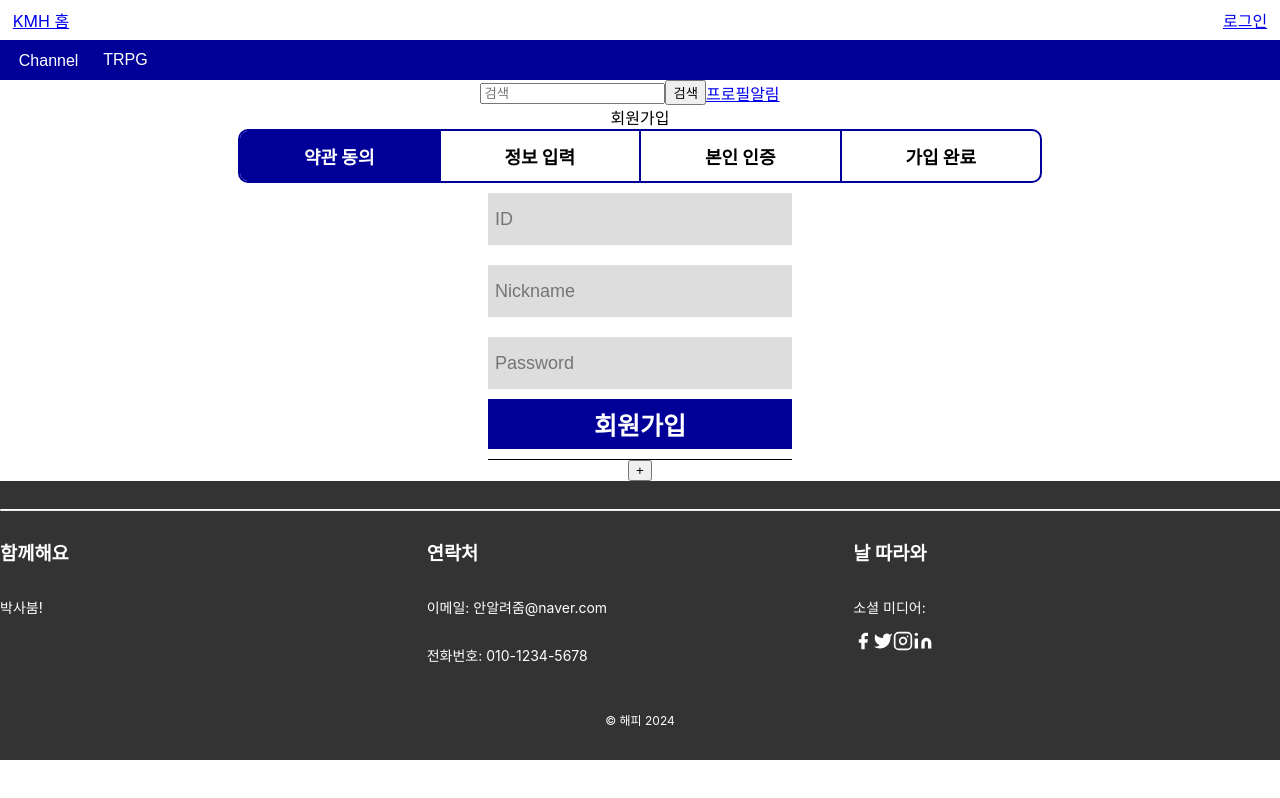
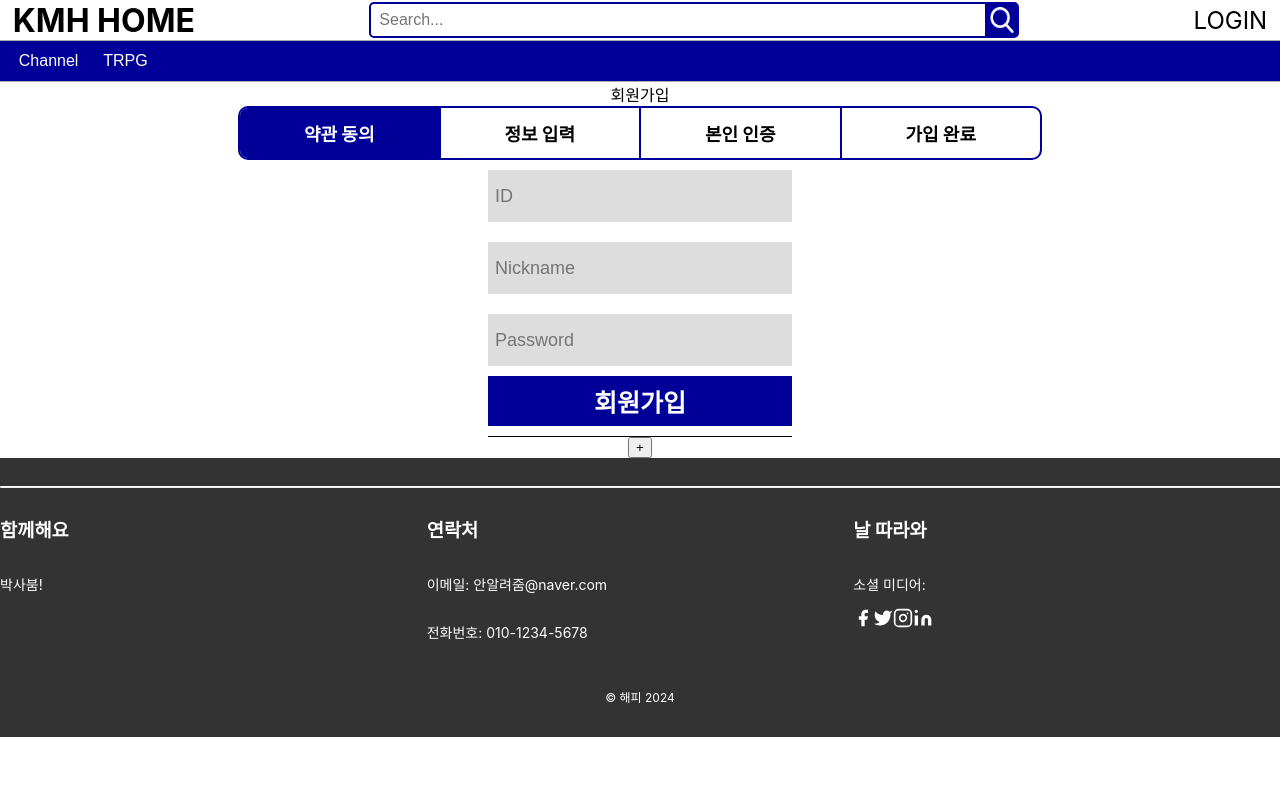
Before and after one commit to pkun2/kmh, a React (Create React App) app in the folder src/main/frontend/: page /signup in a window 1280 px wide. Built offline with nearby package versions, Linux system fonts and the light colour scheme.

Commit message:
temp header Fin

```diff
--- /dev/null
+++ b/src/main/frontend/src/assets/index.js
@@ -0,0 +1,3 @@
+import Icon_Search from "./Icon_Search.png"
+
+export { Icon_Search }
--- a/src/main/frontend/src/components/DropDownBox.js
+++ b/src/main/frontend/src/components/DropDownBox.js
@@ -1,35 +1,35 @@
 import React, { useState } from "react";
+import { Link } from "react-router-dom";
 
 const DropDownBox = ({handleClick, items, boxStyles, dropStyles, boxFonts, dropsFonts}) => {
     const [isHovering, setIsHovering] = useState(false);
-
     const inStyles = {
         dropdown: {
             position: 'relative',
             display: 'inline-block',
         },
         dropbtn: {
-            backgroundColor: "#000099",
-            color: 'white',
-            fontSize: '16px',
             border: 'none',
             cursor: 'pointer',
             ...boxStyles,
-            boxFonts
+            ...boxFonts
         },
         dropdownContent: {
             display: isHovering ? 'block' : 'none',
             position: 'absolute',
-            backgroundColor: '#f9f9f9',
-            minWidth: '160px',
+            backgroundColor: '#000099',
+            border: "1px solid #AAAAAA",
+            minWidth: '120px',
             boxShadow: '0px 8px 16px 0px rgba(0,0,0,0.2)',
             zIndex: 1
         },
         link: {
-            color: 'black',
-            padding: '12px 16px',
+            color: 'white',
+            cursor: 'pointer',
+            padding: "0.5vw 0.5vh",
             textDecoration: 'none',
-            display: 'block'
+            display: 'block',
+            borderBottom: "1px solid #AAAAAA"
         }
     };
 
@@ -39,11 +39,15 @@ const DropDownBox = ({handleClick, items, boxStyles, dropStyles, boxFonts, drops
              onMouseLeave={() => setIsHovering(false)}
         >
             <button style={inStyles.dropbtn}>Channel</button>
-            <div style={inStyles.dropdownContent}>
-                <a href="#" style={inStyles.link}>Link 1</a>
-                <a href="#" style={inStyles.link}>Link 2</a>
-                <a href="#" style={inStyles.link}>Link 3</a>
-            </div>
+            {items && Array.isArray(items.list) && (
+                <div style={inStyles.dropdownContent}>
+                    {items.list.map((item, index) => (
+                        <div key={index} style={inStyles.link} onClick = {() => handleClick(index)}>
+                            {item.value}
+                        </div>
+                    ))}
+                </div>
+            )}
         </div>
     );
 }
--- a/src/main/frontend/src/components/SearchBox.js
+++ b/src/main/frontend/src/components/SearchBox.js
@@ -1,15 +1,46 @@
 import React from "react";
+import { Icon_Search } from "../assets";
 
-const SearchBox = () => {
+const SearchBox = ({handleChange, handleClick, styles, styles2}) => {
 
-    const inStyels = {
+    const inStyles = {
+        display: "flex",
+        paddingLeft: "0.5%",
+        ...styles,
+    }
 
+    const inStyles2 = {
+        display: "flex",
+        alignItems:"center",
+        justifyContent:"center",
+        cursor: "pointer",
+        width: "5%",
+        height: "100%",
+        minWidth: 30,
+        ... styles2
     }
 
     return (
         <>
-            <div>
-
+            <div
+                style = {inStyles}
+            >
+                <input
+                    style = {{
+                        border: "none",
+                        width: "99%",
+                        fontSize: "100%",
+                        outline: "none"
+                    }}
+                    onChange={(e) => handleChange(e.target.value)}
+                    placeholder="Search..."
+                />
+                <div
+                    onClick = {handleClick}
+                    style={inStyles2}
+                >
+                    <img src={ Icon_Search } alt="Search" style = {{ width: '80%', height: '80%'}}/>
+                </div>
             </div>
         </>
     )
--- a/src/main/frontend/src/pages/header.js
+++ b/src/main/frontend/src/pages/header.js
@@ -1,29 +1,29 @@
-import React, { useState } from 'react';
+import React, { useState, useEffect } from 'react';
 import { Link, useNavigate } from 'react-router-dom';
 import { DropDownBox, SearchBox, CommonButton } from "../components"; // 드롭다운 메뉴, 검색 박스, 일반 버튼
 
 export default function Header() {
-  const [isLogin, setLogin] = useState(true);
-  const [channelList, setChannelList] = useState([
+    const [isLogin, setLogin] = useState(true);
+    const [channelList, setChannelList] = useState([
       {key: "channel1", value: "민주킹만만세"},
       {key: "channel2", value: "vvZI존호열vv"},
       {key: "chennel3", value: "박기량변태"}
-  ]); // DB 에서 가져올 채널 리스트
-  const [searchInput, setSearchInput] = useState('');
-  const navigate = useNavigate();
+    ]); // DB 에서 가져올 채널 리스트
+    const [searchInput, setSearchInput] = useState(''); // 검색어
+    const navigate = useNavigate();
 
-  const handleSearchSubmit = (e) => {
-    e.preventDefault();
-    // 검색어를 가지고 검색 페이지로 이동
-    navigate(`./search?q=${searchInput}`);
-  };
+    const handleSearch = () => { // 검색어 검색 페이지로 전송 및 이동 함수
+        console.log("검색어 : ", searchInput);
+        navigate(`./search/${searchInput}`);
+    }
 
-  const handleChannel = () => {
-      console.log("채널 클릭함");
-  }
+    const handleChannel = (e) => { // 채널 선택시 선택된 채널 콘솔에 표시, 채널 이동
+        console.log(`채널 눌림, key: ${channelList[e].key}, value: ${channelList[e].value}`);
+        navigate(channelList[e].key);
+    }
 
-  const handleTRPG = () => {
-      console.log("TRPG 클릭함");
+  const handleTRPG = () => { // TRPG 페이지로 이동
+    navigate("./trpg");
   }
 
   return (
@@ -37,11 +37,35 @@ export default function Header() {
               height: "5vh",
             }}
         >
-          <Link to="./home">KMH 홈</Link>
+          <Link
+            style = {{
+                color: "black",
+                textDecoration: "none",
+                fontWeight: "bold",
+                fontSize: "4vh"
+            }}
+            to="./home">KMH HOME</Link>
           <SearchBox
-
+              handleChange={setSearchInput}
+              handleClick={handleSearch}
+              styles = {{
+                  width: "50vw",
+                  height: "4vh",
+                  border: "2px solid #000099",
+                  borderRadius: 5,
+              }}
+              styles2 = {{
+                  borderLeft: "2px solid #000099",
+                  backgroundColor: "#000099"
+              }}
           />
-          <Link to="./login">로그인</Link>
+            <Link
+                style = {{
+                    color: "black",
+                    textDecoration: "none",
+                    fontSize: "3vh"
+                }}
+                to="./login">LOGIN</Link>
         </div>
         <div
             style= {{
@@ -52,44 +76,31 @@ export default function Header() {
                 backgroundColor: "#000099",
                 paddingRight: "1vw",
                 paddingLeft: "1vw",
+                borderTop: "1px Solid #AAAAAA",
+                borderBottom: "1px Solid #AAAAAA",
             }}
         >
             <DropDownBox
                 items = {{title: "Channel", list: channelList}}
+                boxStyles={{
+                    height: "5vh",
+                    backgroundColor: "#000099",
+                }}
+                boxFonts={{
+                    color: "white",
+                    fontSize: "100%"
+                }}
                 handleClick = {handleChannel}
             />
             <div style = {{width:"1vw"}}></div>
             <CommonButton
                 handleClick = {() => handleTRPG()}
                 items = {{title: "TRPG"}}
-                styles={{backgroundColor: '#000099'}}
+                styles={{backgroundColor: '#000099', height: "5vh"}}
                 fonts={{color: "white", fontSize: '100%'}}
             />
         </div>
         <nav>
-          <ul className="nav-list">
-            <li className="search-profile-notice">
-              <form onSubmit={handleSearchSubmit}>
-                <input
-                    type="text"
-                    placeholder="검색"
-                    value={searchInput}
-                    onChange={(e) => setSearchInput(e.target.value)}
-                />
-                <button type="submit">검색</button>
-              </form>
-              {isLogin ? (
-                  // 로그인 상태일 경우
-                  <React.Fragment>
-                    <Link to="/profile">프로필</Link>
-                    <Link to="/notice">알림</Link>
-                  </React.Fragment>
-              ) : (
-                  // 로그인 상태가 아닐 경우
-                  <Link to="/login">로그인</Link>
-              )}
-            </li>
-          </ul>
         </nav>
       </>
   );
```
Also changed, not shown: src/main/frontend/src/assets/Icon_Search.png (added), 1 other file (tests, documents, lock files or other folders).
